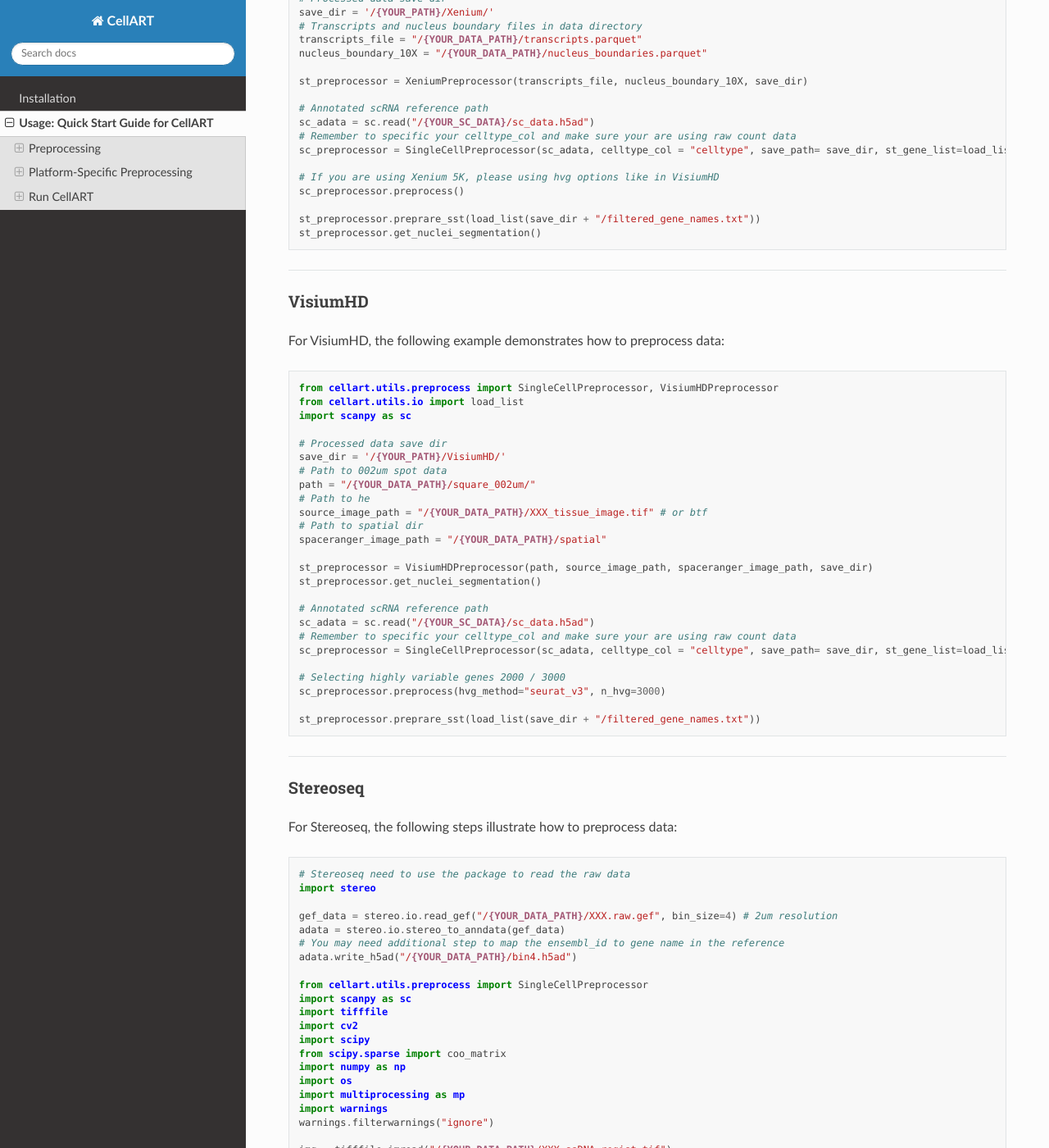
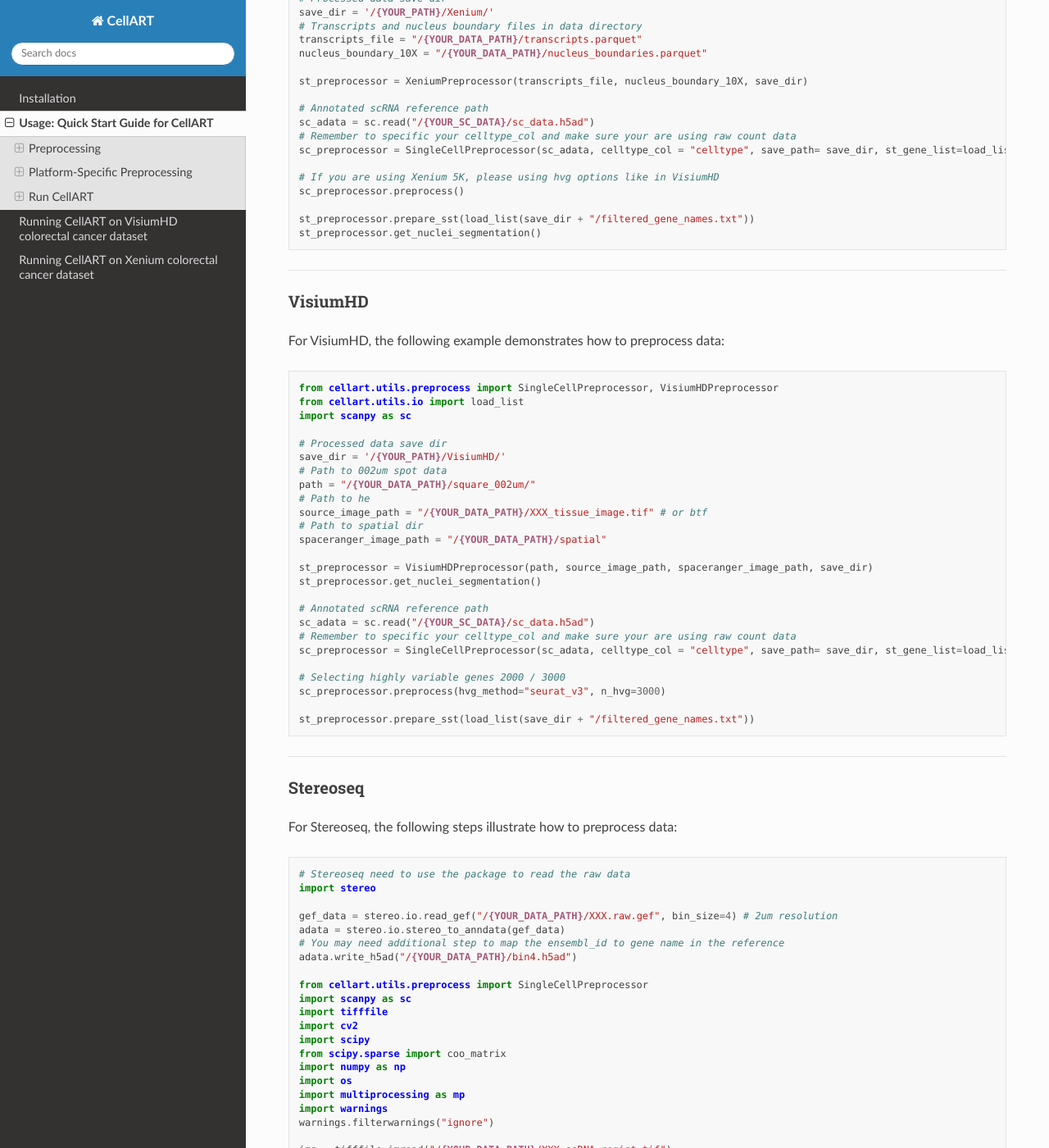
Before and after one commit to YangLabHKUST/CellART, a Sphinx documentation site: the page built from docs/source/usage.md, in a window 1280 px wide and 1400 px high, scrolled down 1139 px. Shown: the whole window at 82% size. Built offline with Sphinx 7.4.7 and the Read the Docs theme 3.1.0, drawn with Linux system fonts in a browser that asks for light colours.

Commit message:
Improved

````diff
--- a/docs/source/index.rst
+++ b/docs/source/index.rst
@@ -27,3 +27,5 @@
 
    installation
    usage
+   tutorials/visiumhd_crc
+   tutorials/xenium_crc
--- a/docs/source/usage.md
+++ b/docs/source/usage.md
@@ -49,7 +49,7 @@ sc_preprocessor = SingleCellPreprocessor(sc_adata, celltype_col = "celltype", sa
 # If you are using Xenium 5K, please using hvg options like in VisiumHD
 sc_preprocessor.preprocess()
 
-st_preprocessor.preprare_sst(load_list(save_dir + "/filtered_gene_names.txt"))
+st_preprocessor.prepare_sst(load_list(save_dir + "/filtered_gene_names.txt"))
 st_preprocessor.get_nuclei_segmentation()
 ```
 
@@ -84,7 +84,7 @@ sc_preprocessor = SingleCellPreprocessor(sc_adata, celltype_col = "celltype", sa
 # Selecting highly variable genes 2000 / 3000
 sc_preprocessor.preprocess(hvg_method="seurat_v3", n_hvg=3000)
 
-st_preprocessor.preprare_sst(load_list(save_dir + "/filtered_gene_names.txt"))
+st_preprocessor.prepare_sst(load_list(save_dir + "/filtered_gene_names.txt"))
 ```
 
 ---
````
Also changed, not shown: other parts of docs/source/index.rst (+1 -1 lines), other parts of docs/source/usage.md (+2 -2 lines), docs/source/tutorials/visiumhd_crc.ipynb (added), docs/source/tutorials/xenium_crc.ipynb (added), 1 other file.
